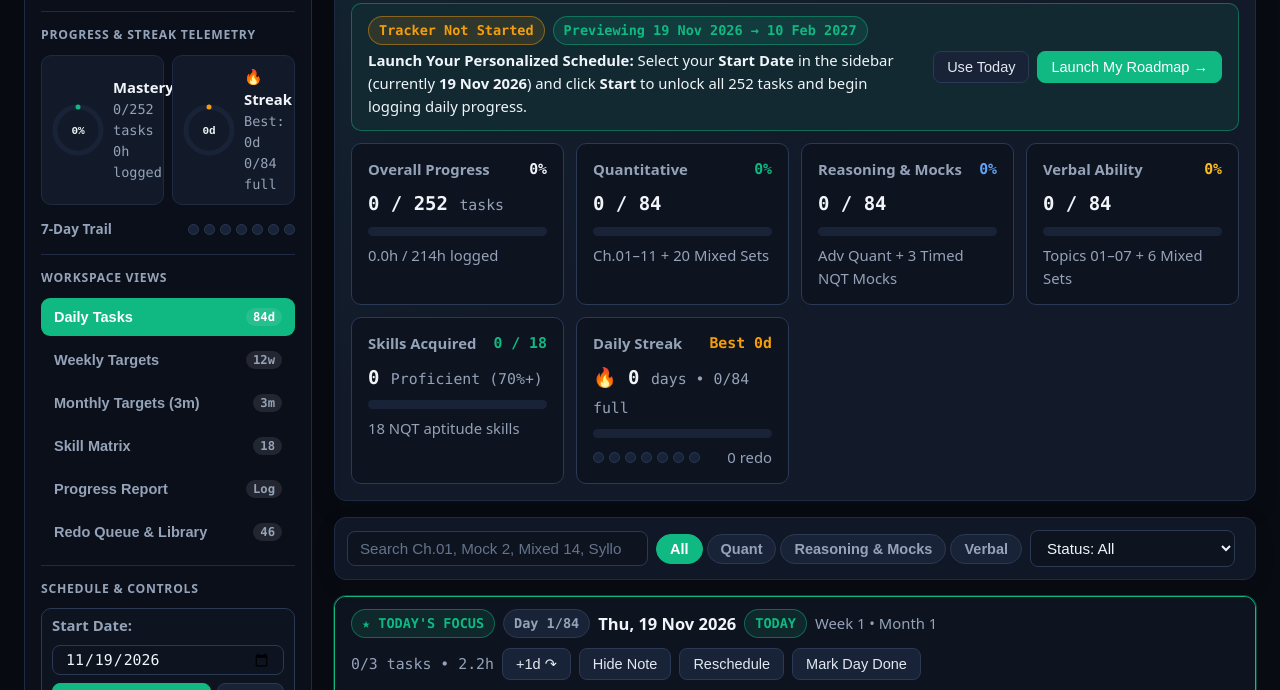
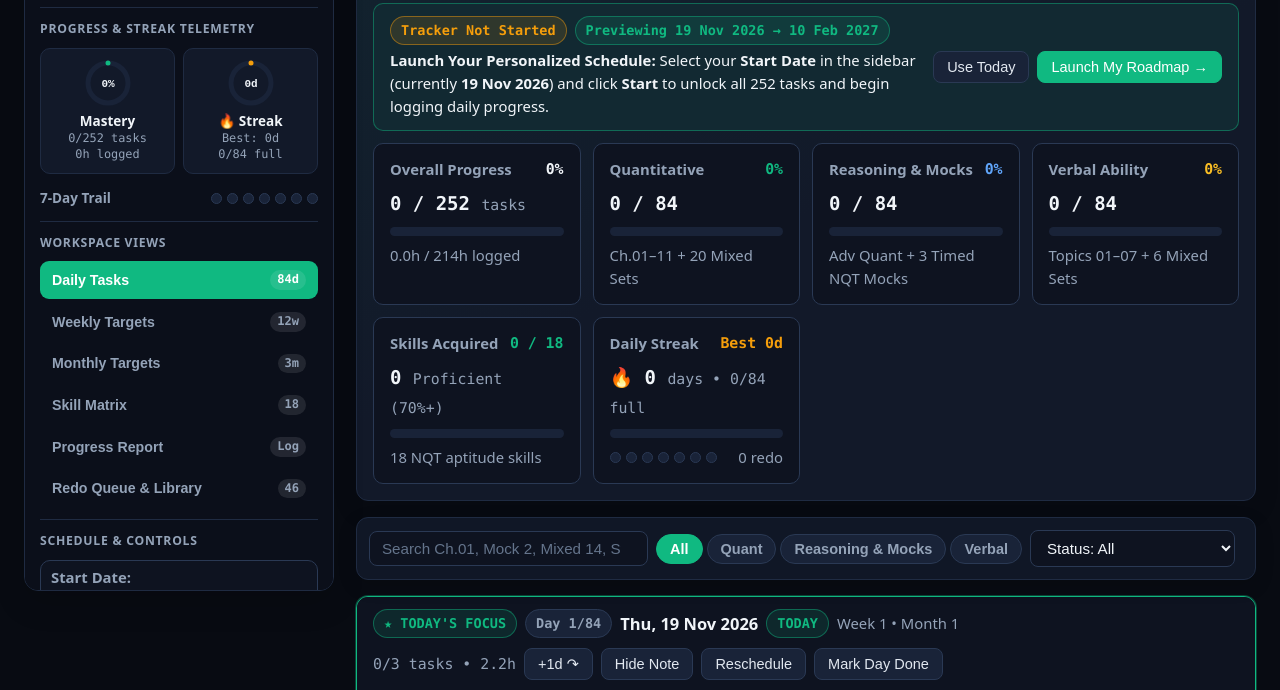
Before and after one commit to UnrivalledHitman/Placement-Preparation, a plain HTML site: page tracker/aptitude_tracker.html in a window 1280 px wide. Shown: the part 203-893 px from the top of the page. Drawn offline with Linux system fonts and the light colour scheme.

Commit message:
Fix left sidebar independent scrolling, telemetry ring cards, tab alignment & control overflow

```diff
--- a/tracker/assets/tracker-engine.js
+++ b/tracker/assets/tracker-engine.js
@@ -163,6 +163,8 @@
         document.documentElement.setAttribute("data-tracker", config.id);
       }
 
+      const cleanMonthlyLabel = String(config.ui.monthlyTabLabel || "Monthly Targets & Projects").replace(/\s*\(\d+m\)\s*$/i, "");
+
       rootEl.innerHTML = `
         <div class="app-layout">
           <aside class="app-sidebar">
@@ -180,27 +182,27 @@
               <div class="sidebar-eyebrow">Workspace Views</div>
               <nav class="tabs sidebar-tabs" role="tablist" aria-label="Tracker views">
                 <button type="button" class="tab-btn active" data-action="switch-tab" data-tab="daily">
-                  <span>Daily Tasks</span>
+                  <span class="tab-label">Daily Tasks</span>
                   <span class="tab-badge font-mono">${DAYS.length}d</span>
                 </button>
                 <button type="button" class="tab-btn" data-action="switch-tab" data-tab="weekly">
-                  <span>Weekly Targets</span>
+                  <span class="tab-label">Weekly Targets</span>
                   <span class="tab-badge font-mono">${WEEKS.length}w</span>
                 </button>
                 <button type="button" class="tab-btn" data-action="switch-tab" data-tab="monthly">
-                  <span>${S.escHtml(config.ui.monthlyTabLabel)}</span>
+                  <span class="tab-label">${S.escHtml(cleanMonthlyLabel)}</span>
                   <span class="tab-badge font-mono">${MONTHS.length}m</span>
                 </button>
                 <button type="button" class="tab-btn" data-action="switch-tab" data-tab="skills">
-                  <span>Skill Matrix</span>
+                  <span class="tab-label">Skill Matrix</span>
                   <span class="tab-badge font-mono">${SKILLS.length}</span>
                 </button>
                 <button type="button" class="tab-btn" data-action="switch-tab" data-tab="report">
-                  <span>Progress Report</span>
+                  <span class="tab-label">Progress Report</span>
                   <span class="tab-badge font-mono">Log</span>
                 </button>
                 <button type="button" class="tab-btn" data-action="switch-tab" data-tab="library">
-                  <span>Redo Queue &amp; Library</span>
+                  <span class="tab-label">Redo Queue &amp; Library</span>
                   <span class="tab-badge font-mono">${Object.keys(RESOURCES).length}</span>
                 </button>
               </nav>
@@ -229,9 +231,9 @@
                   <button id="btn-export" type="button" class="btn flex-1" data-action="export-json">Export JSON</button>
                   <button id="btn-import" type="button" class="btn flex-1" data-action="import-json">Import JSON</button>
                 </div>
-                <div class="flex items-center justify-between gap-2 pt-1">
-                  <span id="storage-status" class="pill pill-muted">Checking localStorage...</span>
-                  <button id="btn-reset" type="button" class="btn btn-ghost" data-action="reset-progress">Reset Progress</button>
+                <div class="sidebar-status-box">
+                  <span id="storage-status" class="pill pill-muted w-full justify-center">Checking localStorage...</span>
+                  <button id="btn-reset" type="button" class="btn btn-ghost w-full" data-action="reset-progress">Reset Progress</button>
                 </div>
               </div>
             </div>
@@ -979,19 +981,19 @@
       telEl.innerHTML = `
         <div class="telemetry-rings">
           <div class="telemetry-ring-card clickable" data-action="switch-tab" data-tab="daily">
-            ${renderRadialSvg(m.overallPct, "var(--primary)", 54, `${m.overallPct}%`)}
-            <div class="min-w-0">
-              <div class="text-xs font-bold">Mastery</div>
-              <div class="text-[11px] text-muted font-mono">${all.done}/${all.total} tasks</div>
-              <div class="text-[11px] text-muted font-mono">${all.hrsDone.toFixed(0)}h logged</div>
+            ${renderRadialSvg(m.overallPct, "var(--primary)", 48, `${m.overallPct}%`)}
+            <div class="telemetry-meta">
+              <div class="telemetry-title">Mastery</div>
+              <div class="telemetry-sub font-mono">${all.done}/${all.total} tasks</div>
+              <div class="telemetry-sub font-mono">${all.hrsDone.toFixed(0)}h logged</div>
             </div>
           </div>
           <div class="telemetry-ring-card clickable" data-action="switch-tab" data-tab="report">
-            ${renderRadialSvg(streakPct, "var(--warning)", 54, `${m.currentStreak}d`)}
-            <div class="min-w-0">
-              <div class="text-xs font-bold">&#128293; Streak</div>
-              <div class="text-[11px] text-muted font-mono">Best: ${m.bestStreak}d</div>
-              <div class="text-[11px] text-muted font-mono">${m.completedDays}/${DAYS.length} full</div>
+            ${renderRadialSvg(streakPct, "var(--warning)", 48, `${m.currentStreak}d`)}
+            <div class="telemetry-meta">
+              <div class="telemetry-title">&#128293; Streak</div>
+              <div class="telemetry-sub font-mono">Best: ${m.bestStreak}d</div>
+              <div class="telemetry-sub font-mono">${m.completedDays}/${DAYS.length} full</div>
             </div>
           </div>
         </div>
--- a/tracker/assets/tracker.css
+++ b/tracker/assets/tracker.css
@@ -527,6 +527,7 @@ body {
 .items-start { align-items: flex-start; }
 .items-center { align-items: center; }
 .justify-between { justify-content: space-between; }
+.justify-center { justify-content: center; }
 
 .gap-1 { gap: 4px; }
 .gap-1\.5 { gap: 6px; }
@@ -1099,29 +1100,33 @@ body {
 
 .app-layout {
   display: grid;
-  grid-template-columns: 288px minmax(0, 1fr);
+  grid-template-columns: 310px minmax(0, 1fr);
   gap: 22px;
   align-items: start;
 }
 
 .app-sidebar {
   position: sticky;
-  top: 18px;
+  top: 14px;
+  max-height: calc(100vh - 28px);
+  overflow-y: auto;
+  overflow-x: hidden;
+  scrollbar-width: thin;
   display: flex;
   flex-direction: column;
-  gap: 14px;
+  gap: 12px;
   background: var(--sidebar);
   border: 1px solid var(--card-border);
   border-radius: 14px;
-  padding: 16px;
+  padding: 15px;
   box-shadow: 0 12px 32px rgba(0, 0, 0, 0.14);
 }
 
 .sidebar-panel {
   display: flex;
   flex-direction: column;
-  gap: 10px;
-  padding-bottom: 14px;
+  gap: 9px;
+  padding-bottom: 12px;
   border-bottom: 1px solid var(--card-border);
 }
 
@@ -1194,19 +1199,46 @@ body {
 }
 
 .telemetry-ring-card {
-  padding: 9px;
+  padding: 10px 8px;
   border-radius: 10px;
   background: var(--card);
   border: 1px solid var(--card-border);
   display: flex;
+  flex-direction: column;
   align-items: center;
-  gap: 8px;
+  text-align: center;
+  gap: 6px;
+  min-width: 0;
   transition: border-color .15s ease, transform .12s ease;
 }
 
 .telemetry-ring-card:hover {
   border-color: var(--primary);
   transform: translateY(-1px);
+}
+
+.telemetry-meta {
+  display: flex;
+  flex-direction: column;
+  align-items: center;
+  gap: 1px;
+  min-width: 0;
+  width: 100%;
+}
+
+.telemetry-title {
+  font-size: 0.82rem;
+  font-weight: 700;
+  line-height: 1.25;
+  color: var(--foreground);
+  white-space: nowrap;
+}
+
+.telemetry-sub {
+  font-size: 0.72rem;
+  line-height: 1.3;
+  color: var(--muted-foreground);
+  white-space: nowrap;
 }
 
 .radial-ring {
@@ -1219,21 +1251,30 @@ body {
   padding: 0;
   background: transparent;
   border: none;
-  gap: 5px;
+  gap: 4px;
 }
 
 .sidebar-tabs .tab-btn {
   width: 100%;
   justify-content: space-between;
-  padding: 9px 12px;
+  text-align: left;
+  padding: 8px 11px;
   border-radius: 9px;
-  font-size: 0.88rem;
+  font-size: 0.86rem;
+  line-height: 1.3;
+}
+
+.tab-label {
+  flex: 1;
+  min-width: 0;
+  text-align: left;
 }
 
 .tab-badge {
+  flex-shrink: 0;
   padding: 2px 7px;
   border-radius: 999px;
-  font-size: 0.74rem;
+  font-size: 0.73rem;
   background: color-mix(in srgb, var(--foreground) 10%, transparent);
   color: inherit;
 }
@@ -1242,6 +1283,13 @@ body {
   display: flex;
   flex-direction: column;
   gap: 8px;
+}
+
+.sidebar-status-box {
+  display: flex;
+  flex-direction: column;
+  gap: 6px;
+  padding-top: 2px;
 }
 
 .app-workspace {
```
